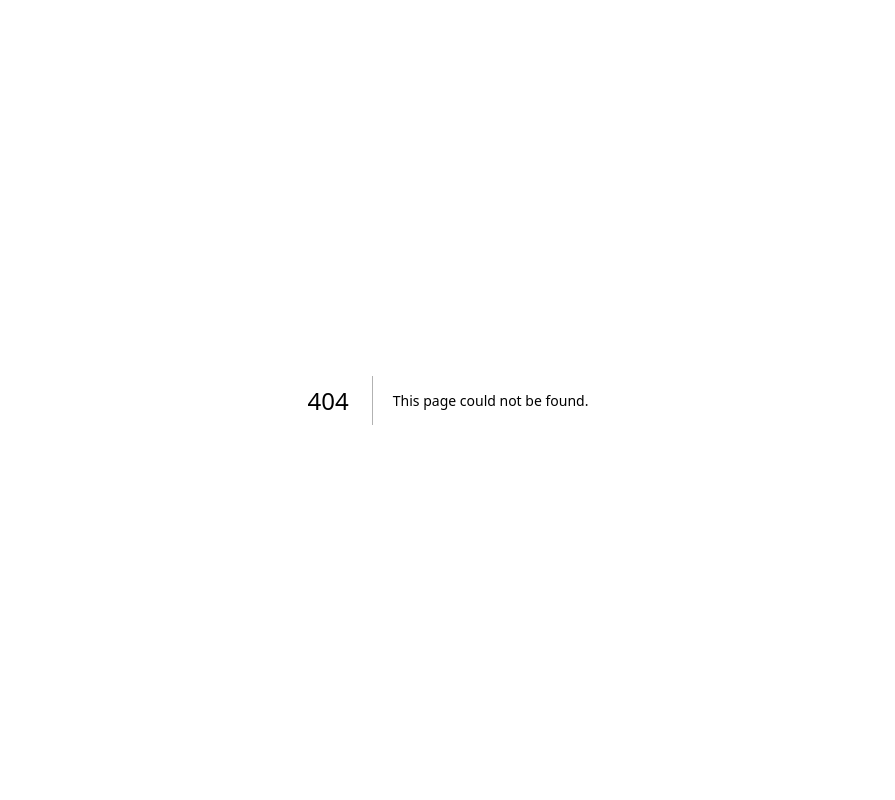
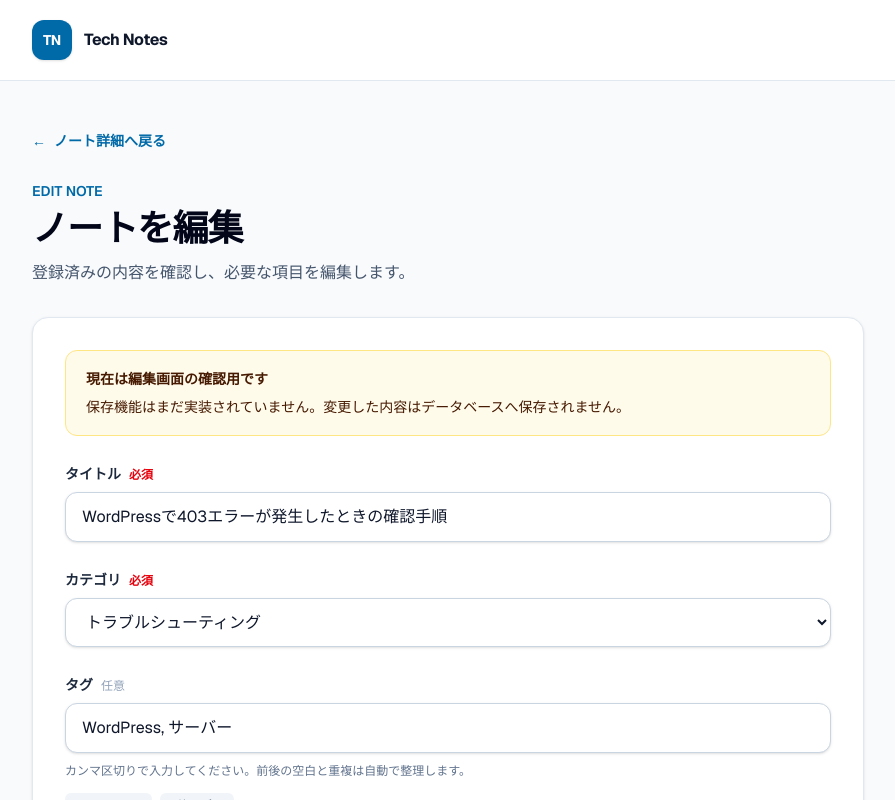
Before and after one commit to git-yuji/TechNotes, a Next.js app: page /notes/1/edit in a window 1280 px wide. Before the commit this address had no page. Shown: the top 800 px of the page, without its empty margins (192-1087 px from the left). Built offline with nearby package versions, Linux system fonts and the light colour scheme.

Commit message:
feat: 仮データを使ったノート編集フォームを追加

```diff
--- /dev/null
+++ b/src/app/notes/[id]/edit/page.tsx
@@ -0,0 +1,97 @@
+import type { Metadata } from "next";
+import Link from "next/link";
+import { notFound } from "next/navigation";
+import { NoteForm, type NoteFormValues } from "@/components/note-form";
+import { getNoteById, notes } from "@/data/notes";
+
+type EditNotePageProps = {
+	params: Promise<{ id: string }>;
+};
+
+export function generateStaticParams() {
+	return notes.map((note) => ({
+		id: String(note.id),
+	}));
+}
+
+export async function generateMetadata({ params }: EditNotePageProps): Promise<Metadata> {
+	const { id } = await params;
+	const note = getNoteById(Number(id));
+
+	if (!note) {
+		return {
+			title: "ノートが見つかりません | Tech Notes",
+		};
+	}
+
+	return {
+		title: `${note.title}を編集 | Tech Notes`,
+		description: `${note.title}の編集画面`,
+	};
+}
+
+export default async function EditNotePage({ params }: EditNotePageProps) {
+	const { id } = await params;
+	const noteId = Number(id);
+
+	if (!Number.isInteger(noteId)) {
+		notFound();
+	}
+
+	const note = getNoteById(noteId);
+
+	if (!note) {
+		notFound();
+	}
+
+	const initialValues: NoteFormValues = {
+		title: note.title,
+		category: note.category,
+		tags: note.tags.join(", "),
+		content: note.content,
+		memo: note.memo ?? "",
+	};
+
+	return (
+		<main className="min-h-screen">
+			<header className="border-b border-slate-200 bg-white">
+				<div className="mx-auto flex max-w-4xl items-center px-5 py-5 sm:px-8">
+					<Link
+						href="/"
+						className="flex items-center gap-3 rounded-lg outline-none focus-visible:ring-2 focus-visible:ring-sky-500 focus-visible:ring-offset-4"
+					>
+						<span
+							className="grid size-10 place-items-center rounded-xl bg-sky-700 text-sm font-bold tracking-tight text-white shadow-sm"
+							aria-hidden="true"
+						>
+							TN
+						</span>
+						<span className="font-bold tracking-tight text-slate-900">Tech Notes</span>
+					</Link>
+				</div>
+			</header>
+
+			<div className="mx-auto max-w-4xl px-5 py-8 sm:px-8 sm:py-12">
+				<Link
+					href={`/notes/${note.id}`}
+					className="inline-flex items-center gap-2 text-sm font-semibold text-sky-700 transition hover:text-sky-900 focus-visible:rounded focus-visible:outline-none focus-visible:ring-2 focus-visible:ring-sky-500 focus-visible:ring-offset-4"
+				>
+					<span aria-hidden="true">←</span>
+					ノート詳細へ戻る
+				</Link>
+
+				<div className="mt-7">
+					<p className="text-sm font-semibold text-sky-700">EDIT NOTE</p>
+					<h1 className="mt-2 text-3xl font-bold tracking-tight text-slate-950 sm:text-4xl">ノートを編集</h1>
+					<p className="mt-3 text-sm leading-6 text-slate-600 sm:text-base">
+						登録済みの内容を確認し、必要な項目を編集します。
+					</p>
+				</div>
+
+				<section className="mt-8 rounded-2xl border border-slate-200 bg-white p-5 shadow-sm sm:p-8" aria-label="ノート編集フォーム">
+					<NoteForm mode="edit" initialValues={initialValues} cancelHref={`/notes/${note.id}`} />
+				</section>
+			</div>
+		</main>
+	);
+}
--- a/src/components/note-form.tsx
+++ b/src/components/note-form.tsx
@@ -4,7 +4,7 @@ import Link from "next/link";
 import { useState, type FormEvent } from "react";
 import { categories, type Category } from "@/data/categories";
 
-type FormValues = {
+export type NoteFormValues = {
 	title: string;
 	category: "" | Category;
 	tags: string;
@@ -14,7 +14,13 @@ type FormValues = {
 
 type FormErrors = Partial<Record<"title" | "category" | "content", string>>;
 
-const initialValues: FormValues = {
+type NoteFormProps = {
+	mode?: "create" | "edit";
+	initialValues?: NoteFormValues;
+	cancelHref?: string;
+};
+
+const emptyValues: NoteFormValues = {
 	title: "",
 	category: "",
 	tags: "",
@@ -33,13 +39,14 @@ function normalizeTags(value: string) {
 	];
 }
 
-export function NoteForm() {
+export function NoteForm({ mode = "create", initialValues = emptyValues, cancelHref = "/" }: NoteFormProps) {
 	const [values, setValues] = useState(initialValues);
 	const [errors, setErrors] = useState<FormErrors>({});
 	const [isValidated, setIsValidated] = useState(false);
 	const normalizedTags = normalizeTags(values.tags);
+	const isEditMode = mode === "edit";
 
-	function updateValue<Key extends keyof FormValues>(key: Key, value: FormValues[Key]) {
+	function updateValue<Key extends keyof NoteFormValues>(key: Key, value: NoteFormValues[Key]) {
 		setValues((current) => ({ ...current, [key]: value }));
 		setIsValidated(false);
 
@@ -80,8 +87,10 @@ export function NoteForm() {
 	return (
 		<form onSubmit={handleSubmit} noValidate className="space-y-7">
 			<div className="rounded-xl border border-amber-200 bg-amber-50 px-5 py-4 text-sm leading-6 text-amber-950">
-				<p className="font-bold">現在は入力画面の確認用です</p>
-				<p className="mt-1">保存機能はまだ実装されていません。入力した内容はデータベースへ保存されません。</p>
+				<p className="font-bold">{isEditMode ? "現在は編集画面の確認用です" : "現在は入力画面の確認用です"}</p>
+				<p className="mt-1">
+					保存機能はまだ実装されていません。{isEditMode ? "変更" : "入力"}した内容はデータベースへ保存されません。
+				</p>
 			</div>
 
 			{Object.keys(errors).length > 0 && (
@@ -97,7 +106,7 @@ export function NoteForm() {
 
 			{isValidated && (
 				<div role="status" className="rounded-xl border border-emerald-200 bg-emerald-50 px-5 py-4 text-sm text-emerald-900">
-					<p className="font-bold">入力内容に問題はありません。</p>
+					<p className="font-bold">{isEditMode ? "変更内容" : "入力内容"}に問題はありません。</p>
 					<p className="mt-1">保存処理は今後のステップで実装します。</p>
 				</div>
 			)}
@@ -134,7 +143,7 @@ export function NoteForm() {
 					id="category"
 					name="category"
 					value={values.category}
-					onChange={(event) => updateValue("category", event.target.value as FormValues["category"])}
+					onChange={(event) => updateValue("category", event.target.value as NoteFormValues["category"])}
 					aria-invalid={Boolean(errors.category)}
 					aria-describedby={errors.category ? "category-error" : undefined}
 					className="mt-2 w-full rounded-xl border border-slate-300 bg-white px-4 py-3 text-slate-900 shadow-sm outline-none transition focus:border-sky-500 focus:ring-4 focus:ring-sky-100"
@@ -228,7 +237,7 @@ export function NoteForm() {
 
 			<div className="flex flex-col-reverse gap-3 border-t border-slate-200 pt-7 sm:flex-row sm:justify-end">
 				<Link
-					href="/"
+					href={cancelHref}
 					className="inline-flex min-h-11 items-center justify-center rounded-xl border border-slate-300 bg-white px-5 py-2.5 text-sm font-semibold text-slate-700 shadow-sm transition hover:bg-slate-50 focus-visible:outline-none focus-visible:ring-2 focus-visible:ring-sky-500 focus-visible:ring-offset-2"
 				>
 					キャンセル
@@ -237,7 +246,7 @@ export function NoteForm() {
 					type="submit"
 					className="inline-flex min-h-11 items-center justify-center rounded-xl bg-sky-700 px-5 py-2.5 text-sm font-semibold text-white shadow-sm transition hover:bg-sky-800 focus-visible:outline-none focus-visible:ring-2 focus-visible:ring-sky-500 focus-visible:ring-offset-2"
 				>
-					保存する
+					{isEditMode ? "変更を保存する" : "保存する"}
 				</button>
 			</div>
 		</form>
--- a/src/types/note.ts
+++ b/src/types/note.ts
@@ -1,7 +1,9 @@
+import type { Category } from "@/data/categories";
+
 export type Note = {
 	id: number;
 	title: string;
-	category: string;
+	category: Category;
 	tags: string[];
 	content: string;
 	memo: string | null;
```
